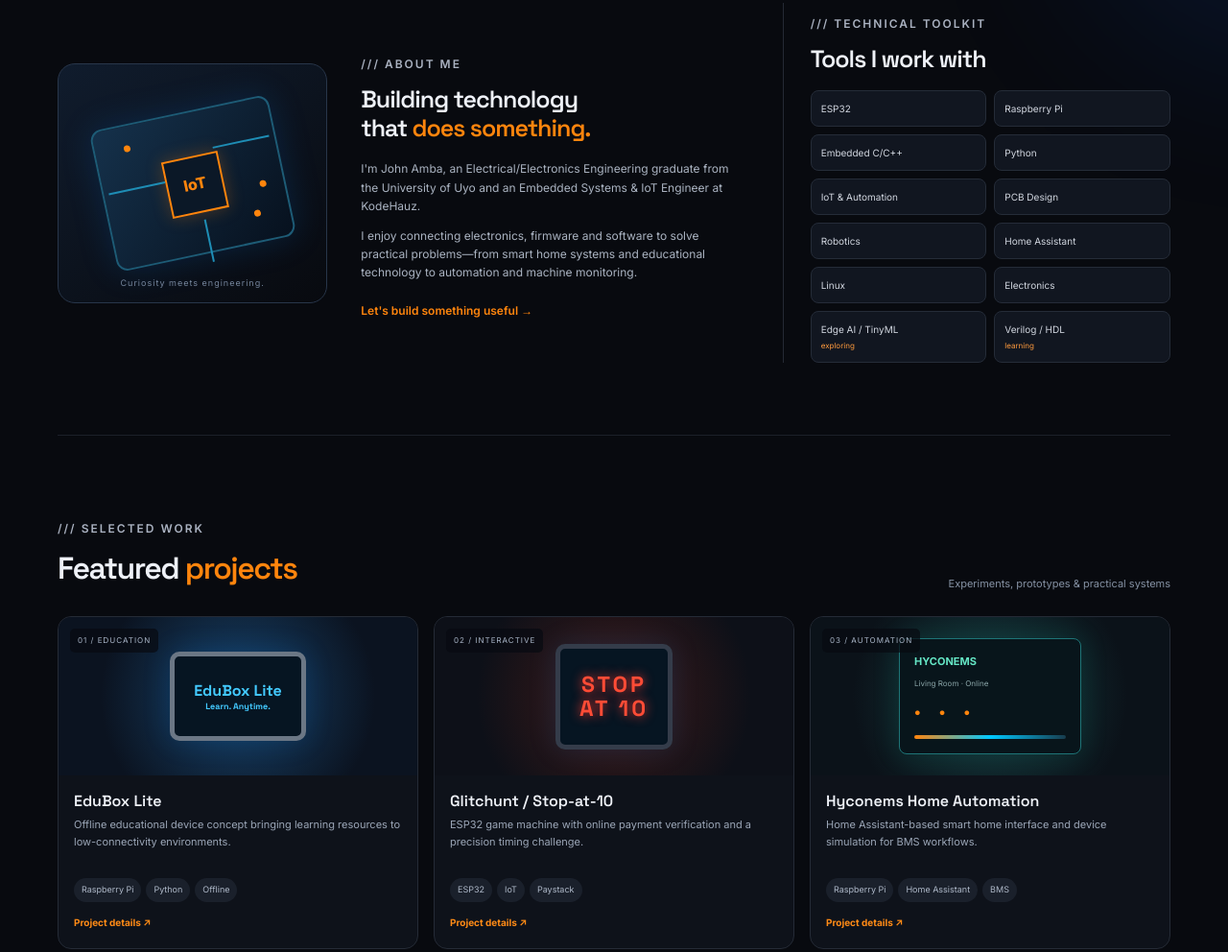
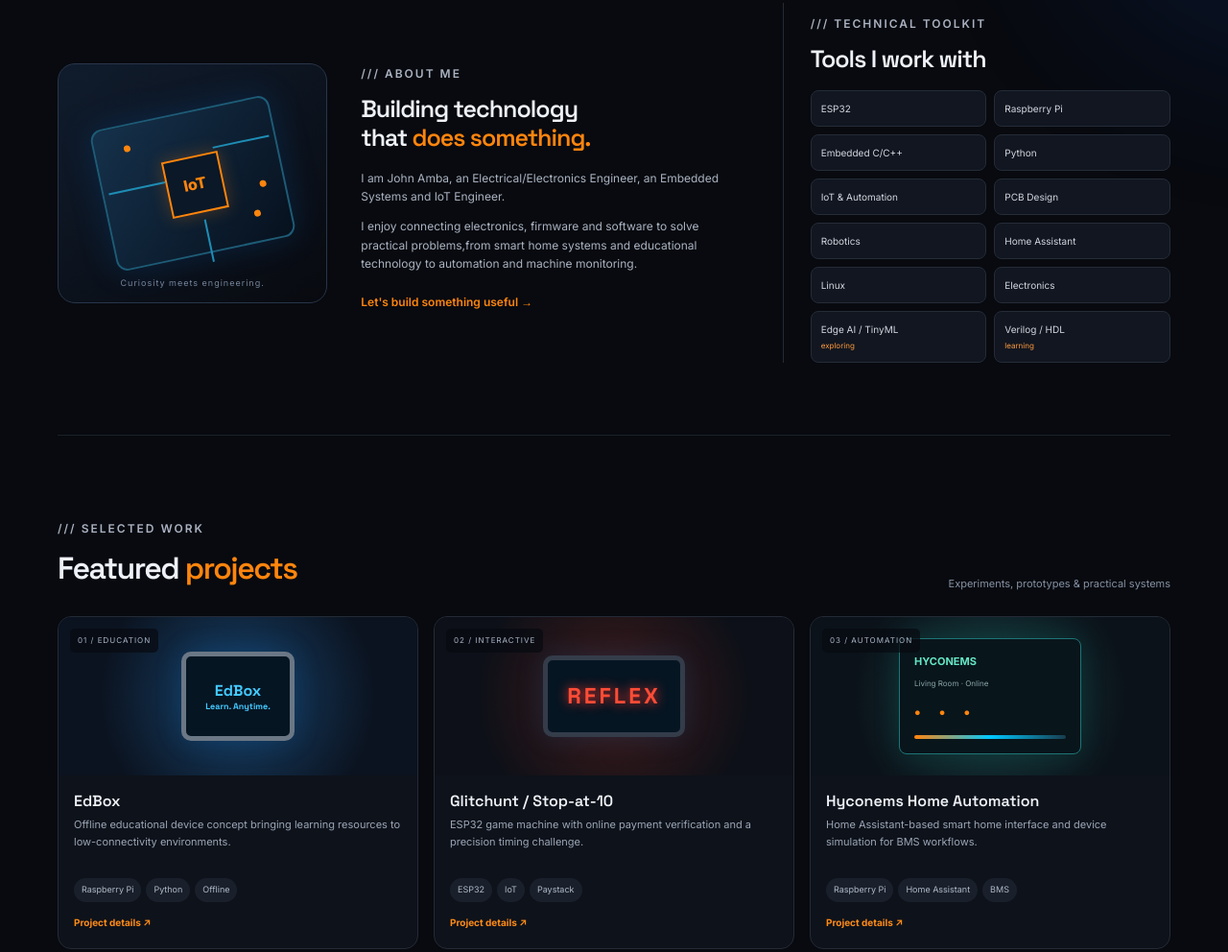
Before and after one commit to UpJo/MyPortfolio, a plain HTML site: page index.html in a window 1280 px wide. Shown: the part 700-1692 px from the top of the page at 96% size. Drawn offline with Linux system fonts and the light colour scheme.

Commit message:
Update index.html

```diff
--- a/index.html
+++ b/index.html
@@ -5,7 +5,7 @@
   <meta name="viewport" content="width=device-width, initial-scale=1.0" />
   <meta name="description" content="John Amba — Embedded Systems, IoT, Automation and Physical AI Engineer." />
   <meta name="theme-color" content="#080a0f" />
-  <title>John Amba | Embedded Systems & IoT Engineer</title>
+  <title>John Amba | Embedded Systems and IoT Engineer</title>
   <link rel="preconnect" href="https://fonts.googleapis.com">
   <link rel="preconnect" href="https://fonts.gstatic.com" crossorigin>
   <link href="https://fonts.googleapis.com/css2?family=Inter:wght@400;500;600;700;800&family=Space+Grotesk:wght@400;500;600;700&display=swap" rel="stylesheet">
@@ -42,15 +42,15 @@
 
     <section class="about section-wrap section" id="about">
       <div class="about-image"><div class="board-art"><div class="board-chip">IoT</div><span class="trace t1"></span><span class="trace t2"></span><span class="trace t3"></span><span class="board-dot d1"></span><span class="board-dot d2"></span><span class="board-dot d3"></span></div><span class="image-label">Curiosity meets engineering.</span></div>
-      <div class="about-copy"><p class="section-kicker">/// ABOUT ME</p><h3>Building technology<br>that <span>does something.</span></h3><p>I'm John Amba, an Electrical/Electronics Engineering graduate from the University of Uyo and an Embedded Systems & IoT Engineer at KodeHauz.</p><p>I enjoy connecting electronics, firmware and software to solve practical problems—from smart home systems and educational technology to automation and machine monitoring.</p><a class="text-link" href="#contact">Let's build something useful <span>→</span></a></div>
+      <div class="about-copy"><p class="section-kicker">/// ABOUT ME</p><h3>Building technology<br>that <span>does something.</span></h3><p>I am John Amba, an Electrical/Electronics Engineer, an Embedded Systems and IoT Engineer.</p><p>I enjoy connecting electronics, firmware and software to solve practical problems,from smart home systems and educational technology to automation and machine monitoring.</p><a class="text-link" href="#contact">Let's build something useful <span>→</span></a></div>
       <div class="skills-panel" id="skills"><p class="section-kicker">/// TECHNICAL TOOLKIT</p><h3>Tools I work with</h3><div class="skill-grid"><span>ESP32</span><span>Raspberry Pi</span><span>Embedded C/C++</span><span>Python</span><span>IoT & Automation</span><span>PCB Design</span><span>Robotics</span><span>Home Assistant</span><span>Linux</span><span>Electronics</span><span>Edge AI / TinyML <i>exploring</i></span><span>Verilog / HDL <i>learning</i></span></div></div>
     </section>
 
     <section class="projects section-wrap section" id="projects">
       <div class="section-heading"><div><p class="section-kicker">/// SELECTED WORK</p><h3>Featured <span>projects</span></h3></div><span class="heading-note">Experiments, prototypes & practical systems</span></div>
       <div class="project-grid">
-        <article class="project-card"><div class="project-visual visual-edubox"><span class="device-screen">EduBox Lite<small>Learn. Anytime.</small></span><span class="visual-tag">01 / EDUCATION</span></div><div class="project-body"><h4>EduBox Lite</h4><p>Offline educational device concept bringing learning resources to low-connectivity environments.</p><div class="tags"><span>Raspberry Pi</span><span>Python</span><span>Offline</span></div><button class="details-btn" data-project="edubox">Project details ↗</button></div></article>
-        <article class="project-card"><div class="project-visual visual-glitch"><span class="device-screen red">STOP<br>AT 10</span><span class="visual-tag">02 / INTERACTIVE</span></div><div class="project-body"><h4>Glitchunt / Stop-at-10</h4><p>ESP32 game machine with online payment verification and a precision timing challenge.</p><div class="tags"><span>ESP32</span><span>IoT</span><span>Paystack</span></div><button class="details-btn" data-project="glitchunt">Project details ↗</button></div></article>
+        <article class="project-card"><div class="project-visual visual-edubox"><span class="device-screen">EdBox <small>Learn. Anytime.</small></span><span class="visual-tag">01 / EDUCATION</span></div><div class="project-body"><h4>EdBox </h4><p>Offline educational device concept bringing learning resources to low-connectivity environments.</p><div class="tags"><span>Raspberry Pi</span><span>Python</span><span>Offline</span></div><button class="details-btn" data-project="edubox">Project details ↗</button></div></article>
+        <article class="project-card"><div class="project-visual visual-glitch"><span class="device-screen red">REFLEX<br></span><span class="visual-tag">02 / INTERACTIVE</span></div><div class="project-body"><h4>Glitchunt / Stop-at-10</h4><p>ESP32 game machine with online payment verification and a precision timing challenge.</p><div class="tags"><span>ESP32</span><span>IoT</span><span>Paystack</span></div><button class="details-btn" data-project="glitchunt">Project details ↗</button></div></article>
         <article class="project-card"><div class="project-visual visual-home"><div class="mini-dashboard"><b>HYCONEMS</b><span>Living Room · Online</span><div class="dash-lights">● ● ●</div><div class="dash-line"></div></div><span class="visual-tag">03 / AUTOMATION</span></div><div class="project-body"><h4>Hyconems Home Automation</h4><p>Home Assistant-based smart home interface and device simulation for BMS workflows.</p><div class="tags"><span>Raspberry Pi</span><span>Home Assistant</span><span>BMS</span></div><button class="details-btn" data-project="hyconems">Project details ↗</button></div></article>
         <article class="project-card"><div class="project-visual visual-trackr"><div class="tracker"></div><span class="visual-tag">04 / WEARABLES</span></div><div class="project-body"><h4>TrackR</h4><p>A compact valuables-tracking concept exploring wearable hardware and secure device pairing.</p><div class="tags"><span>ESP32</span><span>BLE</span><span>GPS concept</span></div><button class="details-btn" data-project="trackr">Project details ↗</button></div></article>
         <article class="project-card"><div class="project-visual visual-irrigation"><div class="plant"><span></span><i></i><b></b></div><span class="visual-tag">05 / AGRITECH</span></div><div class="project-body"><h4>Adaptive Irrigation</h4><p>Sensor-based irrigation prototype using soil moisture and environmental readings to automate watering.</p><div class="tags"><span>Arduino</span><span>Sensors</span><span>Automation</span></div><button class="details-btn" data-project="irrigation">Project details ↗</button></div></article>
```
